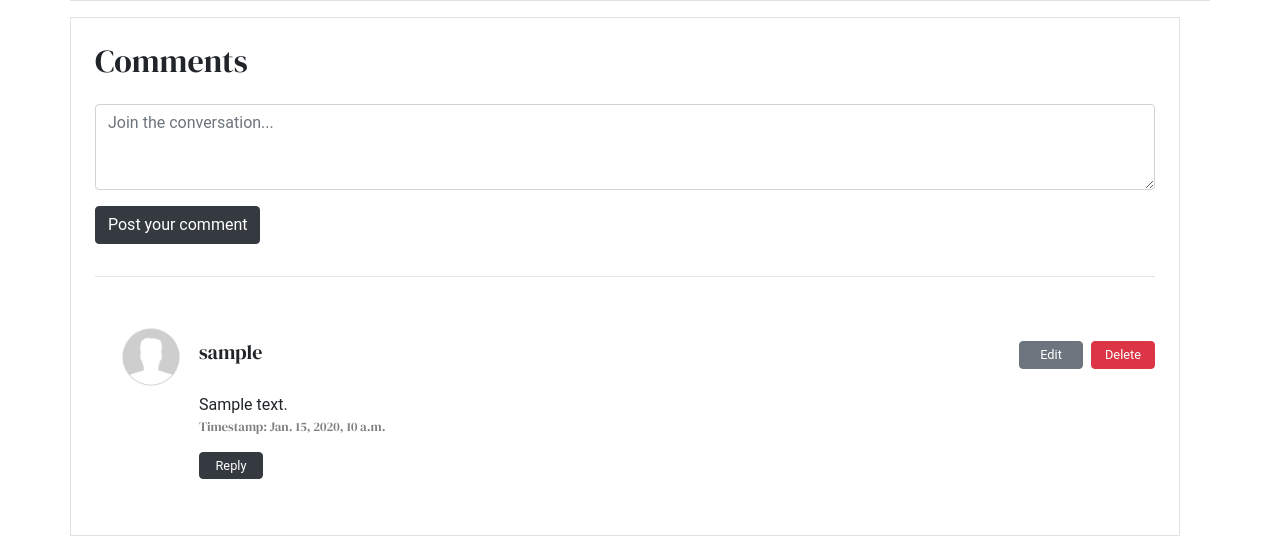
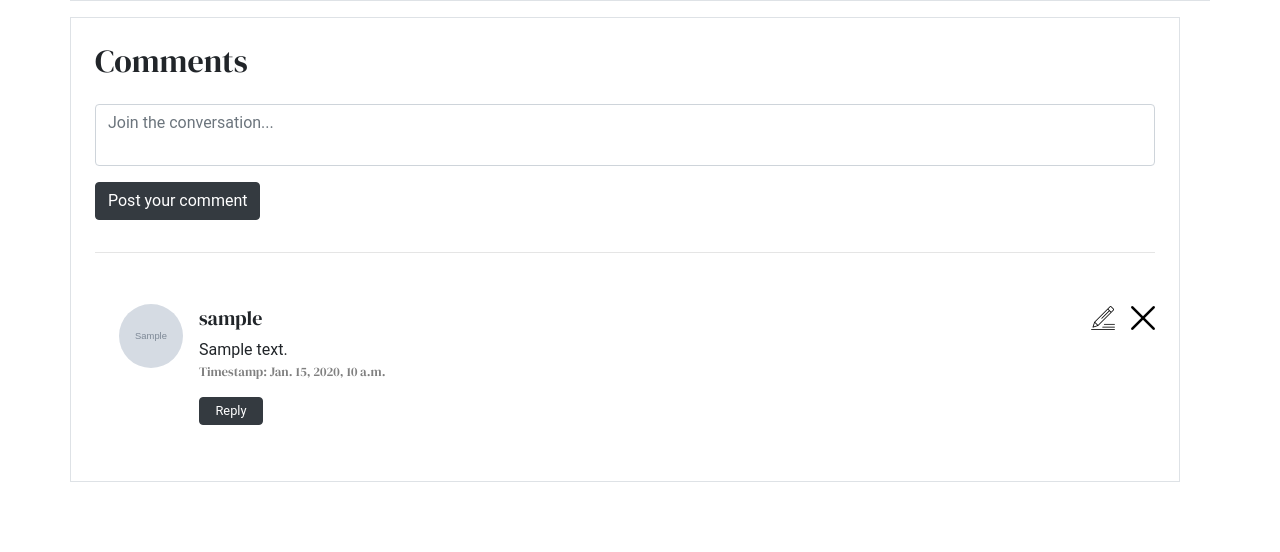
Before and after one commit to First-Derivative/WebHerald, a Django app: page /article/1 in a window 1280 px wide. Shown: the part 771-1323 px from the top of the page. After the commit the page ends 1253 px from the top, so only its background shows below. Run offline with Django 3.2, Linux system fonts and the light colour scheme; a user stored in the database is signed in; tables that the repository leaves empty hold one stand-in row (values such as "Sample post"); grey boxes marked "Sample" are stand-in pictures; some web fonts are replaced.

Commit message:
removed redundancy code

```diff
--- a/accounts/templates/accounts/profile.html
+++ b/accounts/templates/accounts/profile.html
@@ -12,7 +12,7 @@
     <div class="diplay_username">
       <div class="profile_picture">
         <div>
-        <img src="{{request.user.profile_pic.url}}" class="mr-3" id="profile-pic" width="200px">
+        <img src="{{request.user.profile_pic.url}}" class="mr-3 profile_photo" id="profile-pic" width="200px">
         </div>
         <br>
 
--- /dev/null
+++ b/main/static/main/scripts/autoresize.js
@@ -0,0 +1,96 @@
+/*
+ * jQuery autoResize (textarea auto-resizer)
+ * @copyright James Padolsey http://james.padolsey.com
+ * @version 1.04
+ */
+
+(function($){
+
+    $.fn.autoResize = function(options) {
+
+        // Just some abstracted details,
+        // to make plugin users happy:
+        var settings = $.extend({
+            onResize : function(){},
+            animate : true,
+            animateDuration : 150,
+            animateCallback : function(){},
+            extraSpace : 20,
+            limit: 1000
+        }, options);
+
+        // Only textarea's auto-resize:
+        this.filter('textarea').each(function(){
+
+                // Get rid of scrollbars and disable WebKit resizing:
+            var textarea = $(this).css({resize:'none','overflow-y':'hidden'}),
+
+                // Cache original height, for use later:
+                origHeight = textarea.height(),
+
+                // Need clone of textarea, hidden off screen:
+                clone = (function(){
+
+                    // Properties which may effect space taken up by chracters:
+                    var props = ['height','width','lineHeight','textDecoration','letterSpacing'],
+                        propOb = {};
+
+                    // Create object of styles to apply:
+                    $.each(props, function(i, prop){
+                        propOb[prop] = textarea.css(prop);
+                    });
+
+                    // Clone the actual textarea removing unique properties
+                    // and insert before original textarea:
+                    return textarea.clone().removeAttr('id').removeAttr('name').css({
+                        position: 'absolute',
+                        top: 0,
+                        left: -9999
+                    }).css(propOb).attr('tabIndex','-1').insertBefore(textarea);
+
+                })(),
+                lastScrollTop = null,
+                updateSize = function() {
+
+                    // Prepare the clone:
+                    clone.height(0).val($(this).val()).scrollTop(10000);
+
+                    // Find the height of text:
+                    var scrollTop = Math.max(clone.scrollTop(), origHeight) + settings.extraSpace,
+                        toChange = $(this).add(clone);
+
+                    // Don't do anything if scrollTip hasen't changed:
+                    if (lastScrollTop === scrollTop) { return; }
+                    lastScrollTop = scrollTop;
+
+                    // Check for limit:
+                    if ( scrollTop >= settings.limit ) {
+                        $(this).css('overflow-y','');
+                        return;
+                    }
+                    // Fire off callback:
+                    settings.onResize.call(this);
+
+                    // Either animate or directly apply height:
+                    settings.animate && textarea.css('display') === 'block' ?
+                        toChange.stop().animate({height:scrollTop}, settings.animateDuration, settings.animateCallback)
+                        : toChange.height(scrollTop);
+                };
+
+            // Bind namespaced handlers to appropriate events:
+            textarea
+                .unbind('.dynSiz')
+                .bind('keyup.dynSiz', updateSize)
+                .bind('keydown.dynSiz', updateSize)
+                .bind('change.dynSiz', updateSize);
+
+        });
+
+        // Chain:
+        return this;
+
+    };
+
+
+
+})(jQuery);
--- a/main/static/main/styles/main.css
+++ b/main/static/main/styles/main.css
@@ -213,6 +213,7 @@ img.profile_photo
 {
   height: 128px;
   width: 128px;
+  border-radius: 50%;
 }
 
 #profile_category_form
@@ -246,6 +247,25 @@ img.profile_photo
 .comment_header > button
 {
   margin-left: 0.5rem;
+}
+
+.comment_header > img
+{
+  margin-left: 1rem;
+  position: relative;
+  bottom: -0.3rem;
+}
+
+.comment_user_img
+{
+  border-radius: 50%;
+  position: relative;
+  top: 0.2rem;
+}
+
+.comment_footer
+{
+  padding-top: 1rem;
 }
 
 .comment_date
--- a/main/templates/main/article_comments.html
+++ b/main/templates/main/article_comments.html
@@ -11,7 +11,7 @@
       {% if request.user.is_authenticated %}
       <form id="new_comment_form">
         <div class="form-group" >
-          <textarea name="comment" class="form-control" rows="3" placeholder="Join the conversation..." id="new_comment_content"></textarea>
+          <textarea name="comment" class="form-control" rows="2" placeholder="Join the conversation..." id="new_comment_content"></textarea>
         </div>
         <button type="button" class="btn btn-dark" id="new_comment_submit">Post your comment</button>
       </form>
@@ -35,7 +35,7 @@
 
               <!-- PARENT COMMENT -->
               <div class="media parent_comment_wrapper" id="comment_{{comment.id}}">
-                <img src="{% static 'images/profile_pictures/empty-profile.jpg' %}" class="mr-3" alt="..." width="64px" height="64px">
+                <img src="{% static comment.user.profile_pic.url %}" class="mr-3 comment_user_img" alt="..." width="64px" height="64px" >
 
                 <div class="media-body parent_comment">
 
@@ -43,15 +43,22 @@
                     <h5 class="mr-3 mb-0">{{comment.user.username}}</h5>
                     <div style="flex-grow:2;"></div>
                     {% if request.user == comment.user%}
+                      <img src="{% static '/main/images/icons/edit_icon.png'%}" class=" target" title="edit comment" alt="...">
+                      <img src="{% static '/main/images/icons/delete_icon.png'%}" class="target" title="delete comment" alt="..." id="comment_delete_btn_{{comment.id}}">
+                      {% comment 'temp' %}
                       <button type="button" class="btn btn-secondary comment_btn" id="comment_edit_btn_{{comment.id}}">Edit</button>
                       <button type="button" class="btn btn-danger comment_btn" id="comment_delete_btn_{{comment.id}}">Delete</button>
+                      {% endcomment %}
                     {% endif %}
                   </div>
 
                   <p class="comment_content">{{comment.content}}</p>
                   <small class="serif comment_date"> Timestamp: {{comment.timestamp}}</small>
-                  <div class="comment_footer">
-                    <button type="button" class="btn btn-dark comment_btn" id="comment_reply_btn">Reply</button>
+                  <button type="button" class="btn btn-dark comment_btn" id="comment_reply_btn_{{comment.id}}">Reply</button>
+                  <div class="comment_footer"  style="display:none" id="comment_footer_{{comment.id}}">
+                    <textarea name="reply" class="form-control" rows="1" placeholder="Reply to {{comment.user.username}}" id="new_reply_{{comment.id}}"></textarea>
+                    <button type="button" class="btn btn-dark comment_btn " id="comment_cancel_reply_btn_{{comment.id}}">Cancel</button>
+                    <button type="button" class="btn btn-danger comment_btn " id="comment_submit_reply_btn_{{comment.id}}">Reply</button>
                   </div>
 
                 </div>
@@ -70,14 +77,18 @@
                       <h5 class="mr-3 mb-0">{{child_comment.user.username}}</h5>
                       <div style="flex-grow:2;"></div>
                       {% if request.user == child_comment.user%}
-                        <button type="button" class="btn btn-secondary comment_btn" id="comment_edit_btn_{{child_comment.id}}">Edit</button>
-                        <button type="button" class="btn btn-danger comment_btn" id="comment_delete_btn_{{child_comment.id}}">Delete</button>
+                        <img src="{% static '/main/images/icons/edit_icon.png'%}" class=" target" title="edit comment" alt="...">
+                        <img src="{% static '/main/images/icons/delete_icon.png'%}" class="target" title="delete comment" alt="..." id="child_comment_delete_btn_{{comment.id}}">
                       {% endif %}
                     </div>
 
                     <p class="comment_content">{{child_comment.content}}</p>
                     <small class="serif comment_date"> Timestamp: {{child_comment.timestamp}}</small>
-                    <div class="comment_footer">
+                    <button type="button" class="btn btn-dark comment_btn" id="comment_reply_btn_{{child_comment.id}}">Reply</button>
+                    <div class="comment_footer"  style="display:none" id="comment_footer_{{child_comment.id}}">
+                      <textarea name="reply" class="form-control" rows="1" placeholder="Reply to {{child_comment.user.username}}" id="new_reply_{{comment.id}}"></textarea>
+                      <button type="button" class="btn btn-dark comment_btn " id="comment_cancel_reply_btn_{{child_comment.id}}">Cancel</button>
+                      <button type="button" class="btn btn-danger comment_btn " id="comment_submit_reply_btn_{{child_comment.id}}">Reply</button>
                     </div>
 
                   </div>
@@ -104,15 +115,58 @@
 
 <script>
 
+  // Front End functionality
+
   no_comments = true; // used to delete default 'no comments yet content'
 
-  if($('#no_comments').length == 0) { // updates no_comments
-    no_comments = false;
-  }
+  if($('#no_comments').length == 0){ no_comments = false;} // updates no_comments
 
   token = '{{csrf_token}}'
 
+  $('#new_comment_content').autoResize(); // Adds autoresizing to post new comment textarea
+
   // Handling new comment adding
+
+  var deleteHandler =  function(id){
+
+    wideselector = `#comment_header_${id}`
+    deleteselector = `#comment_delete_btn_${id}`
+    commentselector = `#comment_${id}`
+
+    $(wideselector).on("click", deleteselector, function() {
+      $.ajax(
+            {
+            method: 'DELETE',
+            headers: { "X-CSRFToken": token },
+            url: "{% url 'removeComment' 0 %}".replace(0, id),
+            success: function(){
+              $(commentselector).remove()
+            },
+            error: function(jqXHR, textStatus, errorThrown){
+              alert("textStatus: " + textStatus + " " + errorThrown)
+            }
+          })
+          })
+    }
+
+
+  var replyToggler = function(id){
+
+    commentfooter_selector = `#comment_footer_${id}`
+    commentreply_selector = `#comment_reply_btn_${id}`
+    comment_cancel_selector = `#comment_cancel_reply_btn_${id}`
+
+    $(commentreply_selector).click(function(){ // reply toggle
+      $(commentfooter_selector).toggle()
+      $(commentreply_selector).toggle()
+    })
+
+    $(comment_cancel_selector).click(function(){ // reply toggle
+      $(commentfooter_selector).toggle()
+      $(commentreply_selector).toggle()
+    })
+  }
+
 
   $('#new_comment_submit').click(function() {
     content = $('#new_comment_content').val()
@@ -129,21 +183,24 @@
       success: function(response){
         id = response.comment
         new_content = `<div class="media parent_comment_wrapper" id="comment_${id}">
-                        <img src="{% static 'images/profile_pictures/empty-profile.jpg' %}" class="mr-3" alt="..." width="64px" height="64px">
+                        <img src="{% static request.user.profile_pic.url %}" class="mr-3 comment_user_img" alt="..." width="64px" height="64px">
 
                         <div class="media-body parent_comment">
 
                           <div class="comment_header mt-0 mb-2" id="comment_header_${id}">
                             <h5 class="mr-3 mb-0">{{request.user.username}}</h5>
                             <div style="flex-grow:2;"></div>
-                              <button type="button" class="btn btn-secondary comment_btn" id="comment_edit_btn_${id}">Edit</button>
-                              <button type="button" class="btn btn-danger comment_btn" id="comment_delete_btn_${id}">Delete</button>
+                            <img src="{% static '/main/images/icons/edit_icon.png'%}" class="mr-3 target" alt="...">
+                            <img src="{% static '/main/images/icons/delete_icon.png'%}" class="target" alt="..." id="comment_delete_btn_${id}">
                           </div>
 
                           <p class="comment_content">${content}</p>
                           <small class="serif comment_date"> Timestamp: now </small>
-                          <div class="comment_footer">
-                            <button type="button" class="btn btn-dark comment_btn" id="comment_reply_btn">Reply</button>
+                          <button type="button" class="btn btn-dark comment_btn" id="comment_reply_btn_${id}">Reply</button>
+                          <div class="comment_footer"  style="display:none" id="comment_footer_${id}">
+                            <textarea name="reply" class="form-control" rows="1" placeholder="Reply to {{request.user.username}}" id="new_reply_${id}"></textarea>
+                            <button type="button" class="btn btn-dark comment_btn " id="comment_cancel_reply_btn_${id}">Cancel</button>
+                            <button type="button" class="btn btn-danger comment_btn " id="comment_submit_reply_btn_${id}">Reply</button>
                           </div>
 
                         </div>
@@ -157,20 +214,11 @@
         $('#comments_section').append(new_content)
         $('#new_comment_content').val("")
 
-        $(`#comment_header_${id}`).on("click", `#comment_delete_btn_${id}`, function() {
-          $.ajax(
-                {
-                method: 'DELETE',
-                headers: { "X-CSRFToken": token },
-                url: "{% url 'removeComment' 0 %}".replace(0, id),
-                success: function(){
-                  $(`#comment_${id}`).remove()
-                },
-                error: function(jqXHR, textStatus, errorThrown){
-                  alert("textStatus: " + textStatus + " " + errorThrown)
-                }
-              })
-        })
+        // add delete functionality for appended comment
+        deleteHandler(id)
+
+        // add toggle reply functionality for appended comment
+        replyToggler(id)
 
       },
       error: function(jqXHR, textStatus, errorThrown){
@@ -179,46 +227,29 @@
     })
   })
 
-  // Handling comment deleting
   {% if article_comments %}
 
     {% for comment in article_comments %}
 
-      $("#comment_header_{{comment.id}}").on("click", "#comment_delete_btn_{{comment.id}}", function() {
-        $.ajax(
-              {
-              method: 'DELETE',
-              headers: { "X-CSRFToken": token },
-              url: "{% url 'removeComment' comment.id %}",
-              success: function(){
-                $("#comment_{{comment.id}}").remove()
-              },
-              error: function(jqXHR, textStatus, errorThrown){
-                alert("textStatus: " + textStatus + " " + errorThrown)
-              }
-            })
-      })
+      // Handling comment deleting for parent comments
+      deleteHandler({{comment.id}})
+
+      // Handling comment replying for parent comments
+      replyToggler({{comment.id}})
 
       {% for child_comment in comment.child_comments.all %}
 
-        $("#comment_header_{{child_comment.id}}").on("click", "#comment_delete_btn_{{child_comment.id}}", function() {
-          $.ajax(
-                {
-                method: 'DELETE',
-                headers: { "X-CSRFToken": token },
-                url: "{% url 'removeComment' child_comment.id %}",
-                success: function(){
-                  $("#comment_{{child_comment.id}}").remove()
-                },
-                error: function(jqXHR, textStatus, errorThrown){
-                  alert("textStatus: " + textStatus + " " + errorThrown)
-                }
-              })
-        })
+      // Handling comment deleting for children comments
+      deleteHandler({{child_comment.comment.id}})
+
+      // Handling comment replying for children comments
+      replyToggler({{child_comment.id}})
 
       {% endfor %}
 
     {% endfor %}
 
   {% endif %}
+
+
 </script>
--- a/main/templates/main/base.html
+++ b/main/templates/main/base.html
@@ -20,7 +20,7 @@
   <body>
     <script src="https://code.jquery.com/jquery-3.5.1.min.js" crossorigin="anonymous"></script>
     <script src="https://cdn.jsdelivr.net/npm/bootstrap@4.5.3/dist/js/bootstrap.bundle.min.js" integrity="sha384-ho+j7jyWK8fNQe+A12Hb8AhRq26LrZ/JpcUGGOn+Y7RsweNrtN/tE3MoK7ZeZDyx" crossorigin="anonymous"></script>
-
+    <script src="{% static 'main/scripts/autoresize.js'%}"></script>
     <!-- A header to be used across all the pages of the website -->
     <header>
       <nav class="navbar navbar-expand-lg navbar-dark bg-dark nav_header_container container mt-0 pl-4 pb-0">
--- a/main/views.py
+++ b/main/views.py
@@ -99,7 +99,7 @@ def updateLikes(request, article_id):
 
 @login_required
 def addComment(request):
-    if(request.POST):
+    if(request.method == 'POST'):
         post = request.POST
         state = post.get('state')
         if(state == 'new_comment'):
```
Also changed, not shown: accounts/views.py (+4 -4 lines), main/static/main/images/icons/delete_icon.png (added), main/static/main/images/icons/edit_icon.png (added), static/images/profile_pictures/XX3f8ux7_400x400.jpg (added).
